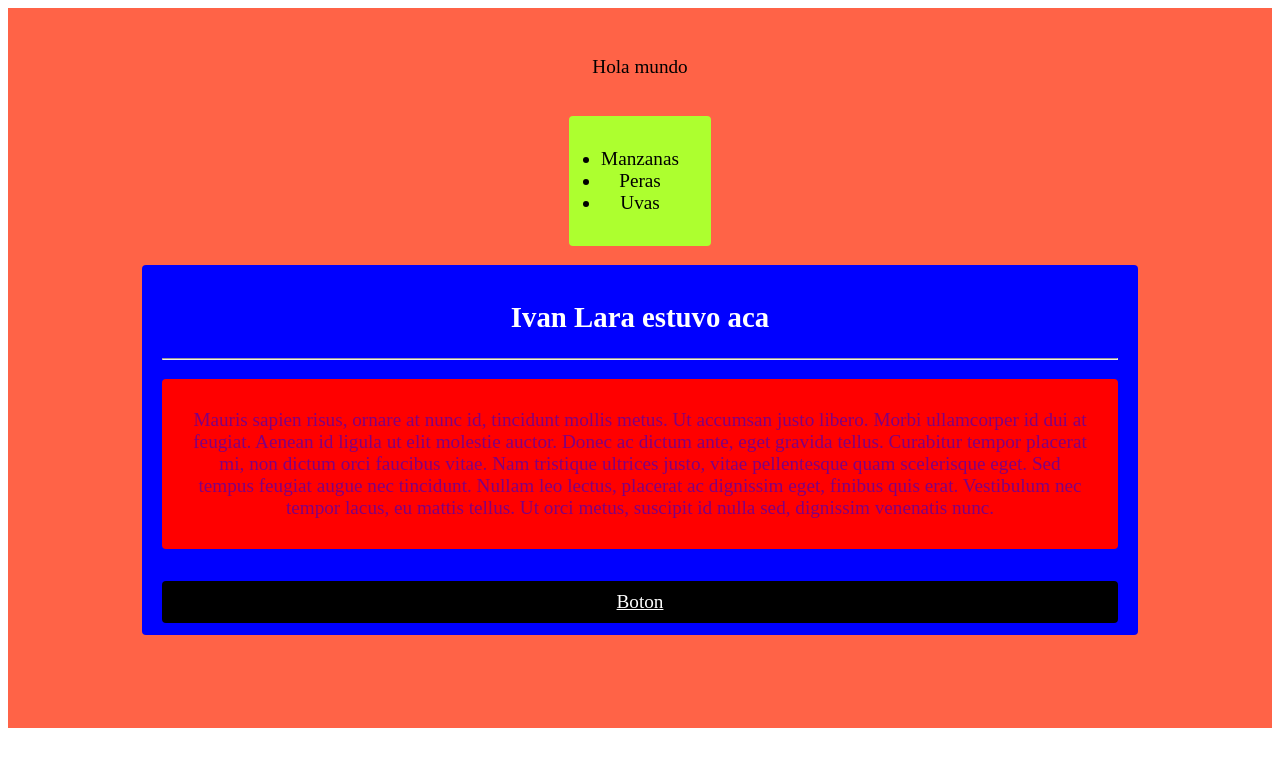
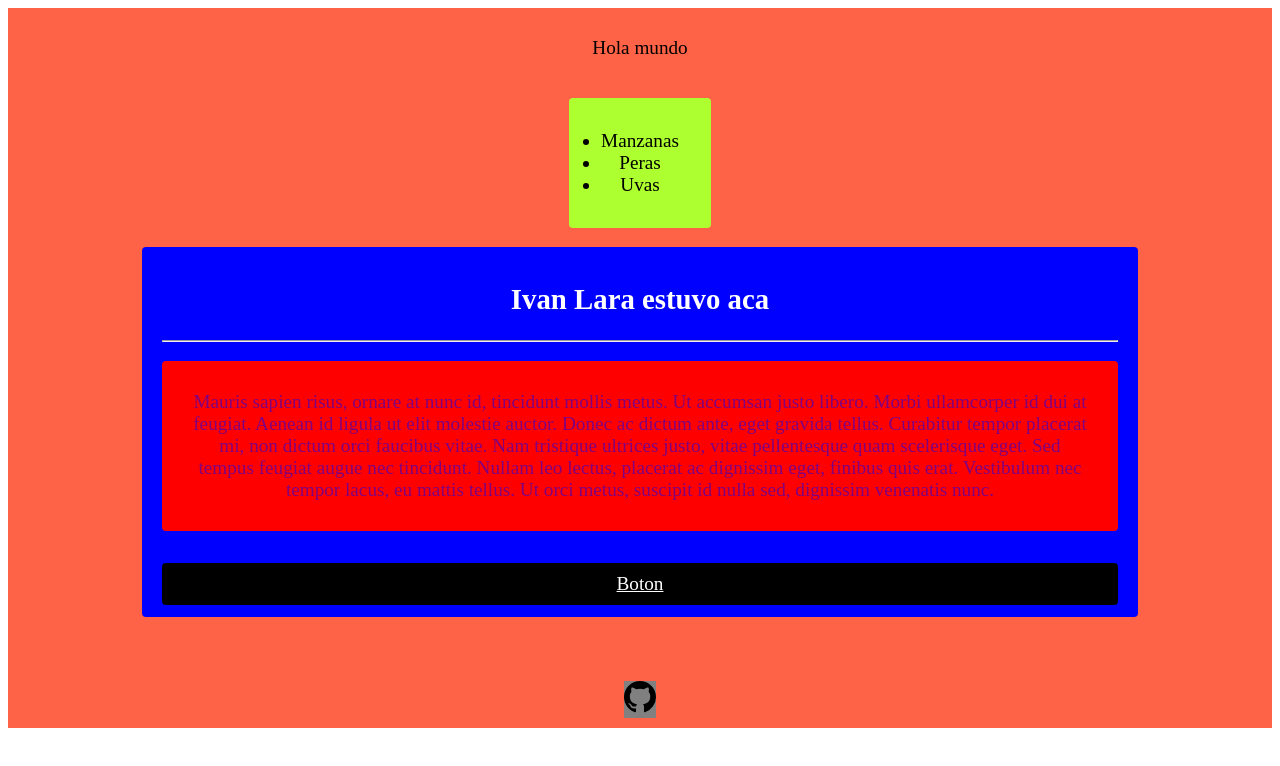
Before and after one commit to larakalix/styled-components-factory-ts, a React (Vite) app: page / in a window 1280 px wide. Shown: the top 766 px of the page. Built offline with nearby package versions, Linux system fonts and the light colour scheme.

Commit message:
Fix styled items styles type and callback react node type in order to set as react func component instead of jsx element

```diff
--- a/src/App.tsx
+++ b/src/App.tsx
@@ -4,7 +4,8 @@ import {
     StyledList,
     StyledSection,
     StyledP,
-} from './styled-components/styled-components';
+    Footer,
+} from "./styled-components/styled-components";
 
 const App = () => {
     return (
@@ -19,21 +20,42 @@ const App = () => {
                 <h1>Ivan Lara estuvo aca</h1>
                 <hr />
                 <StyledP>
-          Mauris sapien risus, ornare at nunc id, tincidunt mollis metus. Ut
-          accumsan justo libero. Morbi ullamcorper id dui at feugiat. Aenean id
-          ligula ut elit molestie auctor. Donec ac dictum ante, eget gravida
-          tellus. Curabitur tempor placerat mi, non dictum orci faucibus vitae.
-          Nam tristique ultrices justo, vitae pellentesque quam scelerisque
-          eget. Sed tempus feugiat augue nec tincidunt. Nullam leo lectus,
-          placerat ac dignissim eget, finibus quis erat. Vestibulum nec tempor
-          lacus, eu mattis tellus. Ut orci metus, suscipit id nulla sed,
-          dignissim venenatis nunc.
+                    Mauris sapien risus, ornare at nunc id, tincidunt mollis
+                    metus. Ut accumsan justo libero. Morbi ullamcorper id dui at
+                    feugiat. Aenean id ligula ut elit molestie auctor. Donec ac
+                    dictum ante, eget gravida tellus. Curabitur tempor placerat
+                    mi, non dictum orci faucibus vitae. Nam tristique ultrices
+                    justo, vitae pellentesque quam scelerisque eget. Sed tempus
+                    feugiat augue nec tincidunt. Nullam leo lectus, placerat ac
+                    dignissim eget, finibus quis erat. Vestibulum nec tempor
+                    lacus, eu mattis tellus. Ut orci metus, suscipit id nulla
+                    sed, dignissim venenatis nunc.
                 </StyledP>
 
                 <StyledA href="/" target="_blank">
                     Boton
                 </StyledA>
             </StyledSection>
+            <Footer>
+                <a
+                    href="https://github.com/larakalix/styled-components-factory-ts"
+                    target="_blank"
+                >
+                    <svg
+                        height="32"
+                        aria-hidden="true"
+                        viewBox="0 0 16 16"
+                        version="1.1"
+                        width="32"
+                        data-view-component="true"
+                    >
+                        <path
+                            fillRule="evenodd"
+                            d="M8 0C3.58 0 0 3.58 0 8c0 3.54 2.29 6.53 5.47 7.59.4.07.55-.17.55-.38 0-.19-.01-.82-.01-1.49-2.01.37-2.53-.49-2.69-.94-.09-.23-.48-.94-.82-1.13-.28-.15-.68-.52-.01-.53.63-.01 1.08.58 1.23.82.72 1.21 1.87.87 2.33.66.07-.52.28-.87.51-1.07-1.78-.2-3.64-.89-3.64-3.95 0-.87.31-1.59.82-2.15-.08-.2-.36-1.02.08-2.12 0 0 .67-.21 2.2.82.64-.18 1.32-.27 2-.27.68 0 1.36.09 2 .27 1.53-1.04 2.2-.82 2.2-.82.44 1.1.16 1.92.08 2.12.51.56.82 1.27.82 2.15 0 3.07-1.87 3.75-3.65 3.95.29.25.54.73.54 1.48 0 1.07-.01 1.93-.01 2.2 0 .21.15.46.55.38A8.013 8.013 0 0016 8c0-4.42-3.58-8-8-8z"
+                        ></path>
+                    </svg>
+                </a>
+            </Footer>
         </StyledDiv>
     );
 };
--- /dev/null
+++ b/src/helpers/helpers.ts
@@ -0,0 +1,5 @@
+export const genRandomName = () =>
+    Math.random()
+        .toString(36)
+        .replace(/[^a-z]+/g, "")
+        .substring(0, 5);
--- a/src/styled-components/styled-components.ts
+++ b/src/styled-components/styled-components.ts
@@ -1,8 +1,13 @@
-import { styled } from '../styled-factory/styled-factory';
+import { styled } from "../styled-factory/styled-factory";
 
-const red = 'tomato';
-const size = '1.2rem';
-const rad = '0.25rem';
+const red = "tomato";
+const size = "1.2rem";
+const rad = "0.25rem";
+
+export const Footer = styled.footer`
+    background-color: gray;
+    color: black;
+`;
 
 export const StyledDiv = styled.div`
     background-color: ${red};
@@ -46,7 +51,7 @@ export const StyledP = styled.p`
     color: purple;
     background-color: red;
     border-radius: ${rad};
-  ser-select: none;
+    user-select: none;
     max-width: 70vw;
     margin-bottom: 2rem;
 `;
--- a/src/styled-factory/styled-factory.ts
+++ b/src/styled-factory/styled-factory.ts
@@ -1,35 +1,31 @@
-import { createElement } from 'react';
-import { tags } from '../tags/tags';
+import React, { createElement } from "react";
+import { genRandomName } from "../helpers/helpers";
+
+import { Tag, tags } from "../tags/tags";
 
 const HEAD: HTMLHeadElement =
-  document.head || document.getElementsByTagName('head')[0];
-const STYLE: any = document.createElement('style');
+    document.head || document.getElementsByTagName("head")[0];
+const STYLE: any = document.createElement("style");
 HEAD.appendChild(STYLE);
 
-const genRandomName = () =>
-  Math.random()
-    .toString(36)
-    .replace(/[^a-z]+/g, '')
-    .substring(0, 5);
-
 const defaultTemplateLiteralFunction = (
-  strings: React.CSSProperties[],
+    strings: TemplateStringsArray,
     props: any,
     ...values: Function | any
 ) => {
     return strings.reduce((acc, key, index) => {
         acc += key;
         if (!values[index]) {
-      acc += '';
+            acc += "";
             return acc;
         }
 
         acc +=
-      typeof values[index] === 'function'
+            typeof values[index] === "function"
                 ? values[index](props)
                 : values[index];
         return acc;
-  }, '');
+    }, "");
 };
 
 const appendCss = (styles: string, type: string) => {
@@ -42,10 +38,14 @@ const appendCss = (styles: string, type: string) => {
     return cssClassName;
 };
 
-export const styled = tags.reduce(
+const init = (tags: Tag[]) => {
+    return tags.reduce(
         (acc, { tag: key }) =>
             Object.assign(acc, {
-      [key]: (strings: React.CSSProperties[], ...values: Function | any) => {
+                [key]: (
+                    strings: TemplateStringsArray,
+                    ...values: Function | any
+                ) => {
                     return (props: any): JSX.Element | null => {
                         const styles = defaultTemplateLiteralFunction(
                             strings,
@@ -53,16 +53,27 @@ export const styled = tags.reduce(
                             ...values
                         )
                             .trim()
-            .replace(/\n/gi, '');
+                            .replace(/\n/gi, "");
 
                         if (!styles) return null;
 
                         return createElement(key, {
                             ...props,
+                            key: `${key}-${genRandomName()}`,
                             className: appendCss(styles, key),
-          });
+                        }) as JSX.Element;
                     };
                 },
             }),
         {}
     );
+};
+
+interface Style {
+    [key: string]: (
+        strings: TemplateStringsArray,
+        ...values: Function | any
+    ) => React.FC<any>;
+}
+
+export const styled: Style = init(tags);
```
Lines whose indentation alone changed are shown as unchanged.
